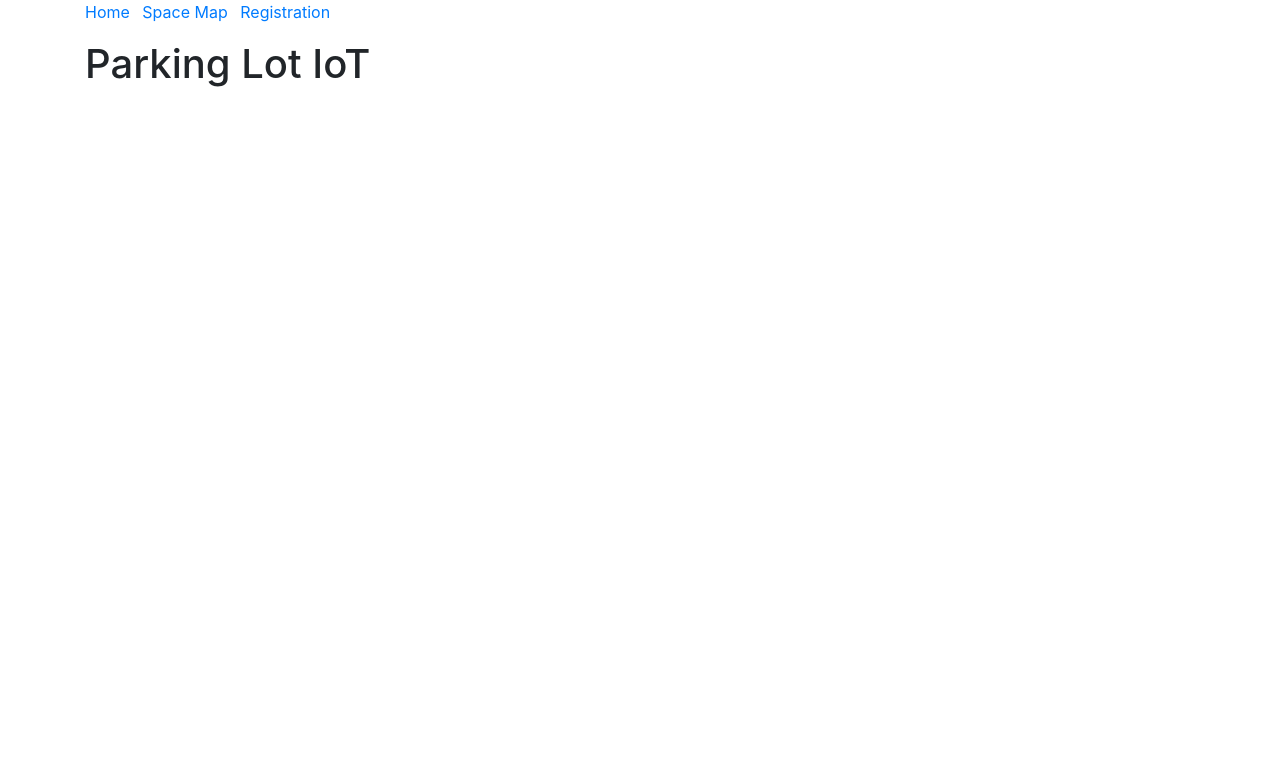
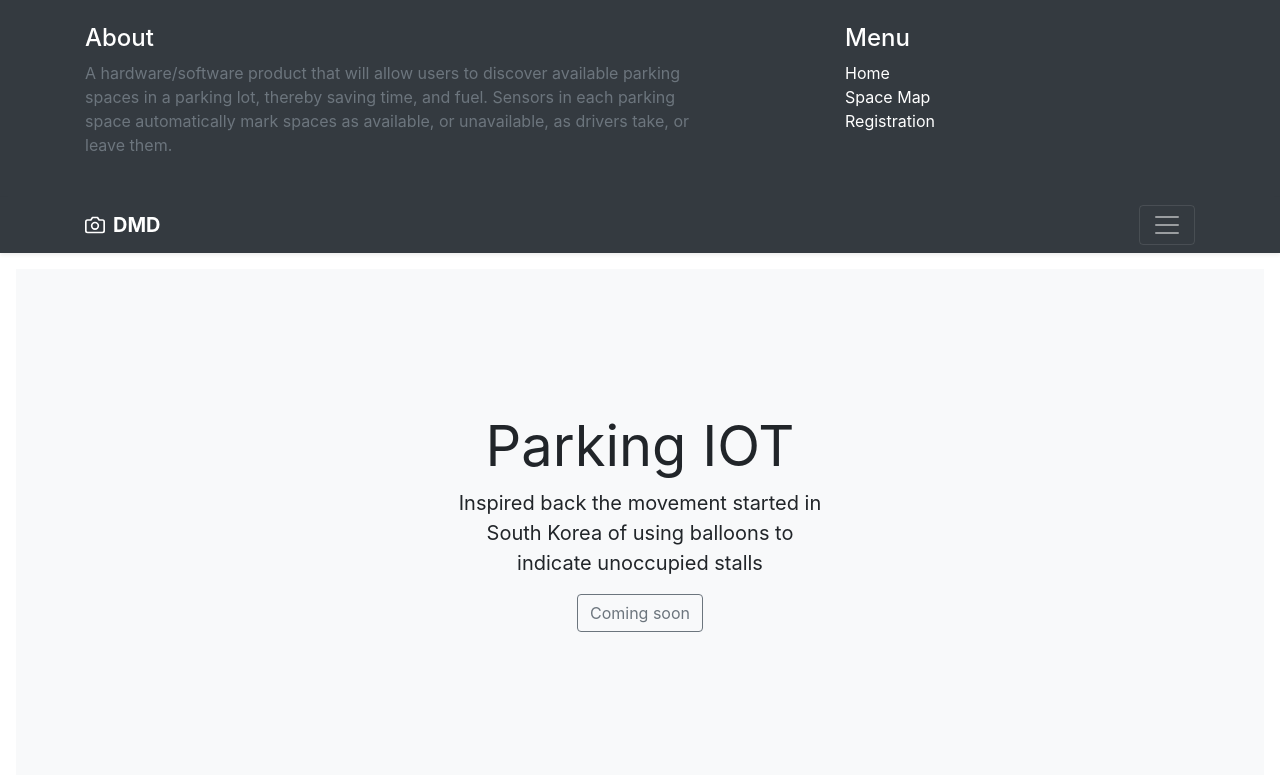
Before and after one commit to DMD-Code-Fellows/Parking-IoT-Server, a Spring Boot app: page / in a window 1280 px wide. Shown: the top 775 px of the page. Run offline with Spring Boot 4, Linux system fonts and the light colour scheme; some libraries are stand-ins or nearby versions.

Commit message:
index layout

```diff
--- a/src/main/resources/templates/common.html
+++ b/src/main/resources/templates/common.html
@@ -2,19 +2,54 @@
 <html lang="en" xmlns:th="http://www.thymeleaf.org">
 <head th:fragment="head">
     <meta charset="UTF-8">
-    <title>The Code Fellows Fellowship</title>
+    <meta name="viewport" content="width=device-width, initial-scale=1, shrink-to-fit=no">
+    <title>Parking IOT</title>
     <link rel="stylesheet" href="https://stackpath.bootstrapcdn.com/bootstrap/4.1.3/css/bootstrap.min.css" integrity="sha384-MCw98/SFnGE8fJT3GXwEOngsV7Zt27NXFoaoApmYm81iuXoPkFOJwJ8ERdknLPMO" crossorigin="anonymous">
     <link rel="stylesheet" href="/static/style.css">
 </head>
 <body>
+
 <div th:fragment="nav">
-    <nav>
-        <ul class="list-inline">
-            <li class="list-inline-item"><a href="/">Home</a></li>
-            <li class="list-inline-item"><a href="/space-map">Space Map</a></li>
-            <li class="list-inline-item"><a href="/register">Registration</a></li>
-        </ul>
-    </nav>
+<header>
+    <div class="bg-dark collapse show" id="navbarHeader" style="">
+        <div class="container">
+            <div class="row">
+                <div class="col-sm-8 col-md-7 py-4">
+                    <h4 class="text-white">About</h4>
+                    <p class="text-muted">A hardware/software product that will allow users to discover available parking spaces in a parking lot, thereby saving time, and fuel. Sensors in each parking space automatically mark spaces as available, or unavailable, as drivers take, or leave them.</p>
+                </div>
+                <div class="col-sm-4 offset-md-1 py-4">
+                    <h4 class="text-white">Menu</h4>
+                    <ul class="list-unstyled">
+                        <li><a href="/" class="text-white">Home</a></li>
+                        <li><a href="/space-map" class="text-white">Space Map</a></li>
+                        <li><a href="/register" class="text-white">Registration</a></li>
+                    </ul>
+                </div>
+            </div>
+        </div>
+    </div>
+    <div class="navbar navbar-dark bg-dark shadow-sm">
+        <div class="container d-flex justify-content-between">
+            <a href="#" class="navbar-brand d-flex align-items-center">
+                <svg xmlns="http://www.w3.org/2000/svg" width="20" height="20" viewBox="0 0 24 24" fill="none" stroke="currentColor" stroke-width="2" stroke-linecap="round" stroke-linejoin="round" class="mr-2" focusable="false" aria-hidden="true"><path d="M23 19a2 2 0 0 1-2 2H3a2 2 0 0 1-2-2V8a2 2 0 0 1 2-2h4l2-3h6l2 3h4a2 2 0 0 1 2 2z"></path><circle cx="12" cy="13" r="4"></circle></svg>
+                <strong>DMD</strong>
+            </a>
+            <button class="navbar-toggler" type="button" data-toggle="collapse" data-target="#navbarHeader" aria-controls="navbarHeader" aria-expanded="true" aria-label="Toggle navigation">
+                <span class="navbar-toggler-icon"></span>
+            </button>
+        </div>
+    </div>
+</header>
 </div>
+<!--<div th:fragment="nav">-->
+    <!--<nav>-->
+        <!--<ul class="list-inline">-->
+            <!--<li class="list-inline-item"><a href="/">Home</a></li>-->
+            <!--<li class="list-inline-item"><a href="/space-map">Space Map</a></li>-->
+            <!--<li class="list-inline-item"><a href="/register">Registration</a></li>-->
+        <!--</ul>-->
+    <!--</nav>-->
+<!--</div>-->
 </body>
 </html>
--- a/src/main/resources/templates/index.html
+++ b/src/main/resources/templates/index.html
@@ -2,9 +2,18 @@
 <html lang="en" xmlns:th="http://www.thymeleaf.org">
 <head th:replace="common :: head"></head>
 <body>
-<div class="container">
-    <span th:replace="common :: nav"></span>
-    <h1>Parking Lot IoT</h1>
-</div>
+
+    <div th:replace="common :: nav"></div>
+    <div class="position-relative overflow-hidden p-3 p-md-5 m-md-3 text-center bg-light">
+        <div class="col-md-5 p-lg-5 mx-auto my-5">
+            <h1 class="display-4 font-weight-normal">Parking IOT</h1>
+            <p class="lead font-weight-normal">Inspired back the movement started in South Korea of using balloons to indicate unoccupied stalls </p>
+            <a class="btn btn-outline-secondary" href="#">Coming soon</a>
+        </div>
+    </div>
+
+<script src="https://code.jquery.com/jquery-3.3.1.slim.min.js" integrity="sha384-q8i/X+965DzO0rT7abK41JStQIAqVgRVzpbzo5smXKp4YfRvH+8abtTE1Pi6jizo" crossorigin="anonymous"></script>
+<script src="https://cdnjs.cloudflare.com/ajax/libs/popper.js/1.14.6/umd/popper.min.js" integrity="sha384-wHAiFfRlMFy6i5SRaxvfOCifBUQy1xHdJ/yoi7FRNXMRBu5WHdZYu1hA6ZOblgut" crossorigin="anonymous"></script>
+<script src="https://stackpath.bootstrapcdn.com/bootstrap/4.2.1/js/bootstrap.min.js" integrity="sha384-B0UglyR+jN6CkvvICOB2joaf5I4l3gm9GU6Hc1og6Ls7i6U/mkkaduKaBhlAXv9k" crossorigin="anonymous"></script>
 </body>
 </html>
```
Also changed, not shown: src/main/resources/application.properties (+7 -7 lines).
